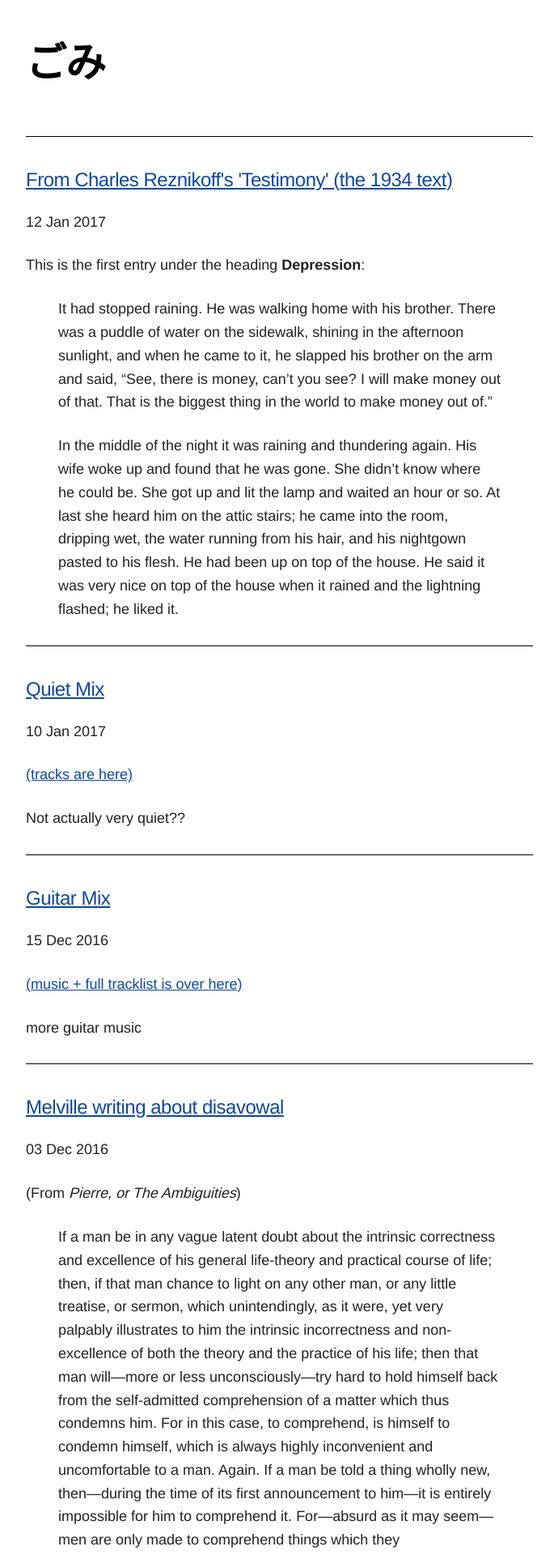
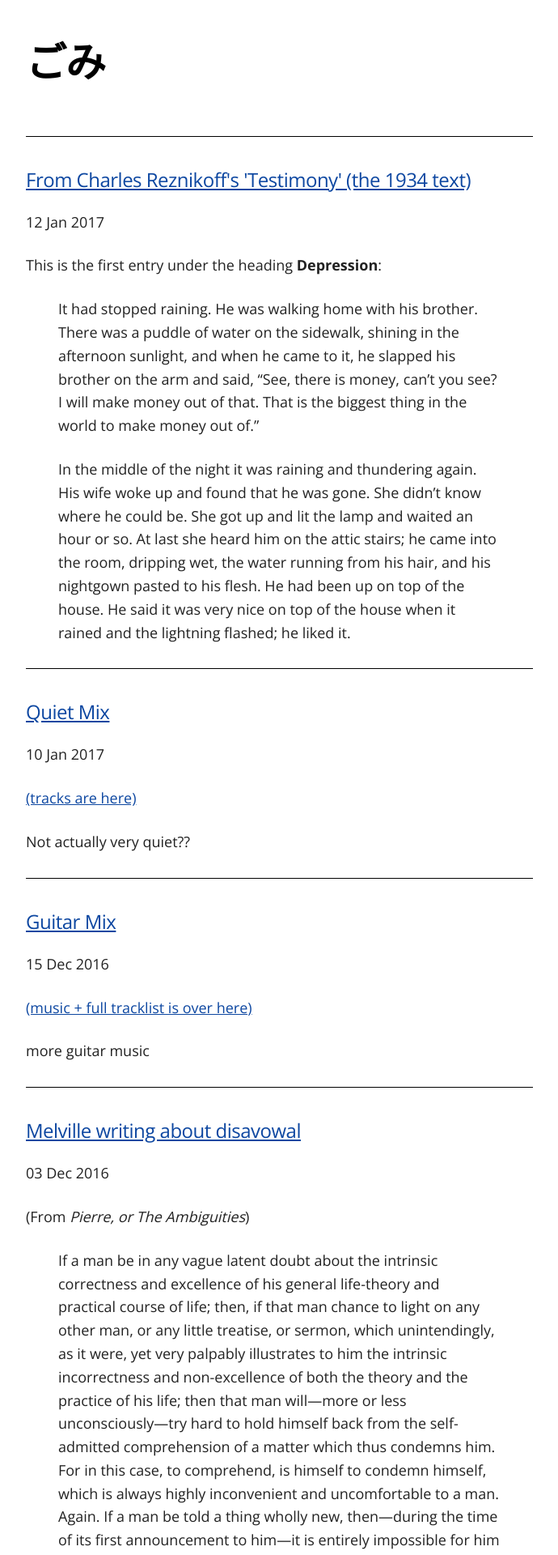
Before and after one commit to mt-trash/mt-trash.github.io, a Jekyll site: the page built from index.html, in a window 1280 px wide. Shown: the top 1920 px of the page at 81% size, without its empty margins (128-818 px from the left). Built offline with Jekyll 4.4.1, drawn with Linux system fonts in a browser that asks for light colours; the list of posts is cut into pages by our own code.

Commit message:
font change to Open Sans

```diff
--- a/_layouts/default.html
+++ b/_layouts/default.html
@@ -11,7 +11,7 @@
 
       <!-- FONT
       –––––––––––––––––––––––––––––––––––––––––––––––––– -->
-      <link href="https://fonts.googleapis.com/css?family=Arimo:400,700" rel="stylesheet">
+      <link href="https://fonts.googleapis.com/css?family=Open+Sans:400,700" rel="stylesheet">
 
       <!-- CSS
       –––––––––––––––––––––––––––––––––––––––––––––––––– -->
--- a/css/skeleton.css
+++ b/css/skeleton.css
@@ -124,7 +124,7 @@
   font-size: 1.8em; /* currently ems cause chrome bug misinterpreting rems on body element */
   line-height: 1.6;
   font-weight: 400;
-  font-family: "Arimo", "HelveticaNeue", "Helvetica Neue", Helvetica, Arial, sans-serif;
+  font-family: "Open Sans", "HelveticaNeue", "Helvetica Neue", Helvetica, Arial, sans-serif;
   color: #222222; }
 
 
@@ -135,9 +135,9 @@
   margin-bottom: 2rem;
   font-weight: 300; }
 h1 { font-family: Helvetica, Arial, sans-serif; font-size: 4.0rem; line-height: 1.2;  letter-spacing: -.1rem;}
-h2 { font-size: 3.6rem; line-height: 1.25; letter-spacing: -.1rem; }
-h3 { font-size: 3.0rem; line-height: 1.3;  letter-spacing: -.1rem; }
-h4 { font-size: 2.4rem; line-height: 1.35; letter-spacing: -.08rem; }
+h2 { font-family: Helvetica, Arial, sans-serif; font-size: 3.6rem; line-height: 1.25; letter-spacing: -.1rem; }
+h3 { font-family: Helvetica, Arial, sans-serif; font-size: 3.0rem; line-height: 1.3;  letter-spacing: -.1rem; }
+h4 { font-family: Helvetica, Arial, sans-serif; font-size: 2.4rem; line-height: 1.35; letter-spacing: -.08rem; }
 h5 { font-size: 1.8rem; line-height: 1.5;  letter-spacing: -.05rem; }
 h6 { font-size: 1.5rem; line-height: 1.6;  letter-spacing: 0; }
 
```
